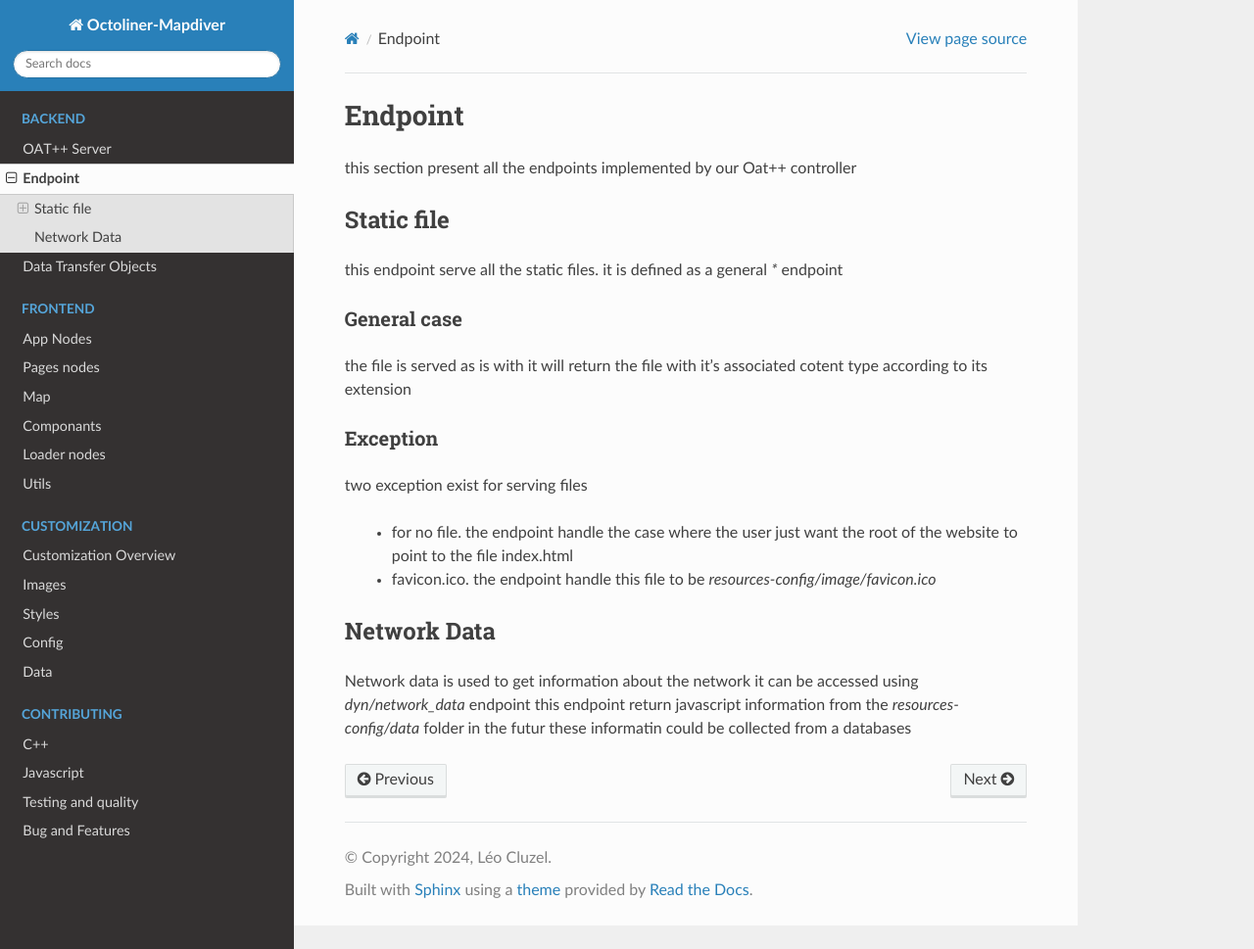
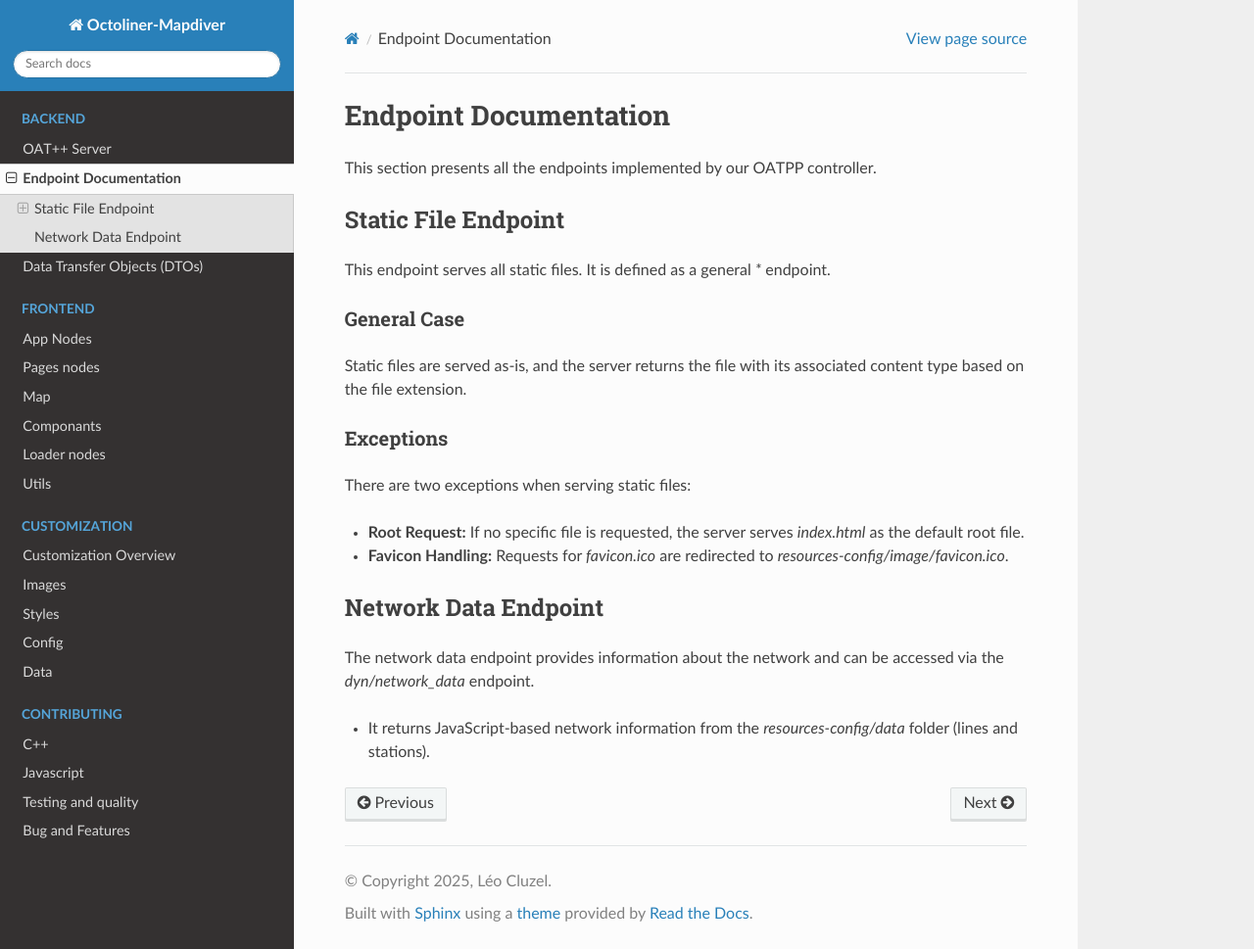
Before and after one commit to leocity207/Octoliner_Mapdiver, a Sphinx documentation site: the page built from documentation/source/rst/backend/endpoint.rst, in a window 1280 px wide and 969 px high. Shown: the whole window at 98% size. Built offline with Sphinx 7.4.7 and the Read the Docs theme 3.1.0, drawn with Linux system fonts in a browser that asks for light colours.

Commit message:
8 - updated backend documentation

```diff
--- a/documentation/source/conf.py
+++ b/documentation/source/conf.py
@@ -7,7 +7,7 @@
 # https://www.sphinx-doc.org/en/master/usage/configuration.html#project-information
 
 project = 'Octoliner-Mapdiver'
-copyright = '2024, Léo Cluzel'
+copyright = '2025, Léo Cluzel'
 author = 'Léo Cluzel'
 
 # -- General configuration ---------------------------------------------------
--- a/documentation/source/rst/backend/endpoint.rst
+++ b/documentation/source/rst/backend/endpoint.rst
@@ -1,30 +1,25 @@
-Endpoint
-========
+Endpoint Documentation
+=======================
 
-this section present all the endpoints implemented by our Oat++ controller
+This section presents all the endpoints implemented by our OATPP controller.
 
-Static file
------------
+Static File Endpoint
+--------------------
+This endpoint serves all static files. It is defined as a general `*` endpoint.
 
-this endpoint serve all the static files. it is defined as a general `*` endpoint
+General Case
+^^^^^^^^^^^^
+Static files are served as-is, and the server returns the file with its associated content type based on the file extension.
 
-General case
-^^^^^^^^^^^^
+Exceptions
+^^^^^^^^^^
+There are two exceptions when serving static files:
 
-the file is served as is with it will return the file with it's associated cotent type according to its extension
+- **Root Request:** If no specific file is requested, the server serves `index.html` as the default root file.
+- **Favicon Handling:** Requests for `favicon.ico` are redirected to `resources-config/image/favicon.ico`.
 
-Exception
-^^^^^^^^^
+Network Data Endpoint
+---------------------
+The network data endpoint provides information about the network and can be accessed via the `dyn/network_data` endpoint.
 
-two exception exist for serving files
-
- * for no file. the endpoint handle the case where the user just want the root of the website to point to the file index.html
- * favicon.ico. the endpoint handle this file to be `resources-config/image/favicon.ico`
-
-
-Network Data
-------------
-Network data is used to get information about the network
-it can be accessed using `dyn/network_data` endpoint
-this endpoint return javascript information from the `resources-config/data` folder
-in the futur these informatin could be collected from a databases
+- It returns JavaScript-based network information from the `resources-config/data` folder (lines and stations).
```
Also changed, not shown: documentation/source/rst/backend/dto.rst (+21 -18 lines), documentation/source/rst/backend/oatpp.rst (+4 -4 lines).
